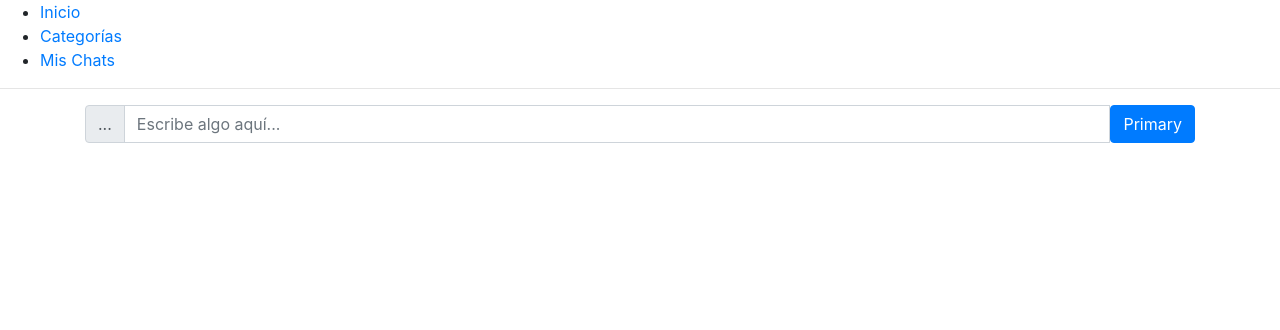
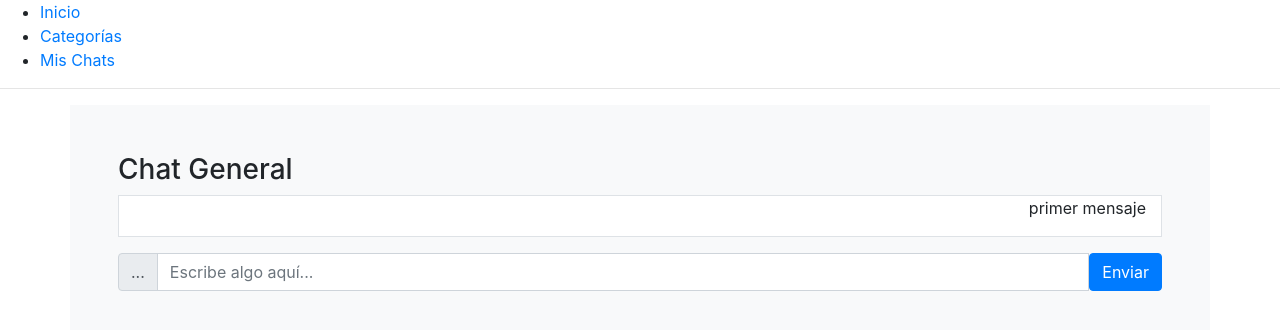
Before and after one commit to Anasu/chatAnonimo, a React (Create React App) app: page / in a window 1280 px wide. Shown: the top 330 px of the page. Built offline with nearby package versions, Linux system fonts and the light colour scheme.

Commit message:
Se agrega display funcional de los mensajes existentes en el state

```diff
--- a/src/components/ChatInput.js
+++ b/src/components/ChatInput.js
@@ -10,7 +10,8 @@ class ChatInput extends Component
     super(props);
 
     this.initialState = {
-        input: ''
+        'input' : '',
+        'nick' : ''
     };
 
     this.state = this.initialState;
@@ -20,7 +21,8 @@ class ChatInput extends Component
     const { value } = event.target;
 
     this.setState({
-        'input' : value
+        'input' : value,
+        'nick' : ''
       });
   }
 
@@ -47,7 +49,7 @@ class ChatInput extends Component
           variant="primary"
           type="submit"
           onClick={this.submitMsg}
-          >Primary</Button>
+          >Enviar</Button>
       </InputGroup>
     )
   }
--- a/src/components/Display.js
+++ b/src/components/Display.js
@@ -0,0 +1,19 @@
+import React from 'react'
+
+const Display = (props) => {
+  console.log(props)
+
+  const rows = props.showMsg.map((message, index) => {
+    return (
+      <p key={index} >{message.input}</p>
+    )
+  })
+
+  return (
+    <div className="container border mb-3 bg-white text-right">{rows}</div>
+
+  )
+
+}
+
+export default Display;
--- a/src/views/Home.js
+++ b/src/views/Home.js
@@ -1,10 +1,12 @@
 import React, {Component} from 'react'
 import ChatInput from '../components/ChatInput';
+import Display from '../components/Display'
 
 class Home extends Component
 {
   state = {
-    messages: [],
+    username: '',
+    messages: [{input: 'primer mensaje'}],
   }
 
 
@@ -16,8 +18,12 @@ class Home extends Component
 
   render()
   {
+    const { messages } = this.state
+
     return (
-      <div className="container">
+      <div className="container bg-light p-5">
+        <h3>Chat General</h3>
+        <Display showMsg={this.state.messages} />
         <ChatInput handleSubmit={this.handleSubmit}/>
       </div>
     );
```
